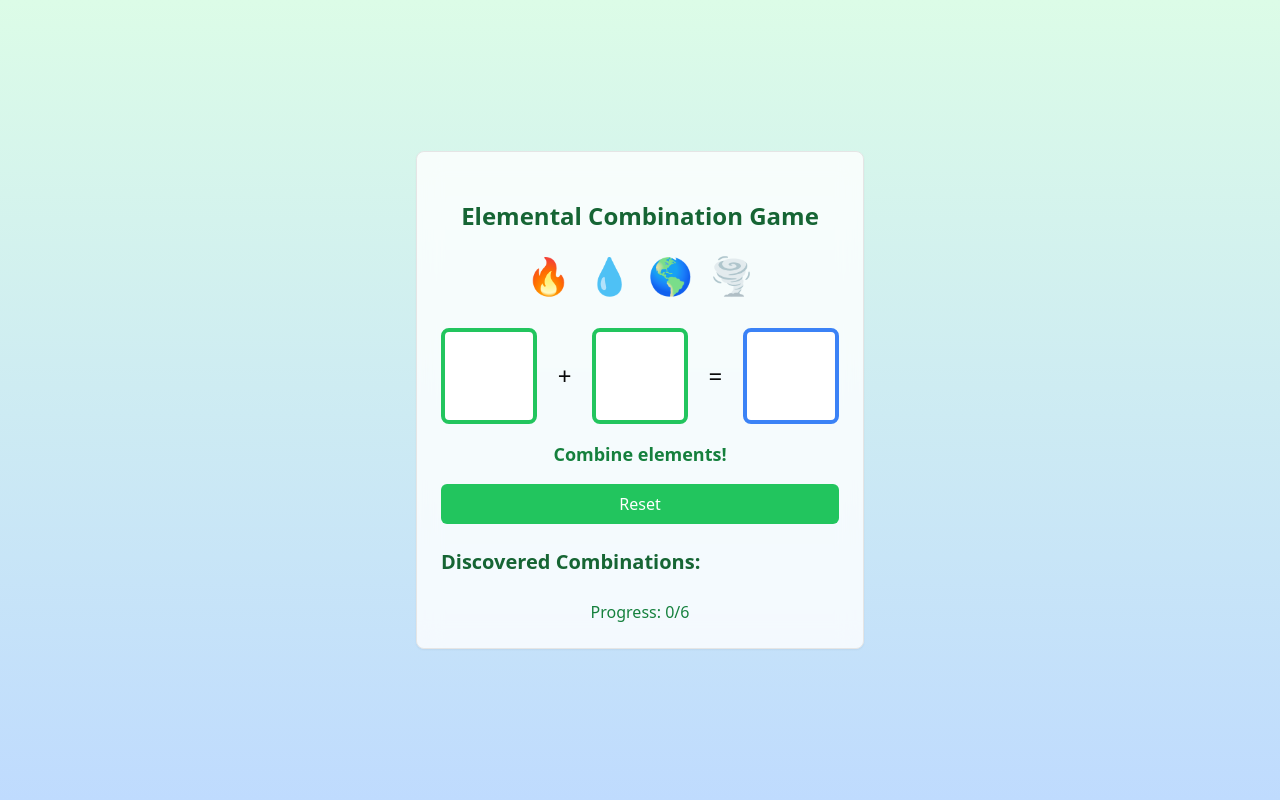
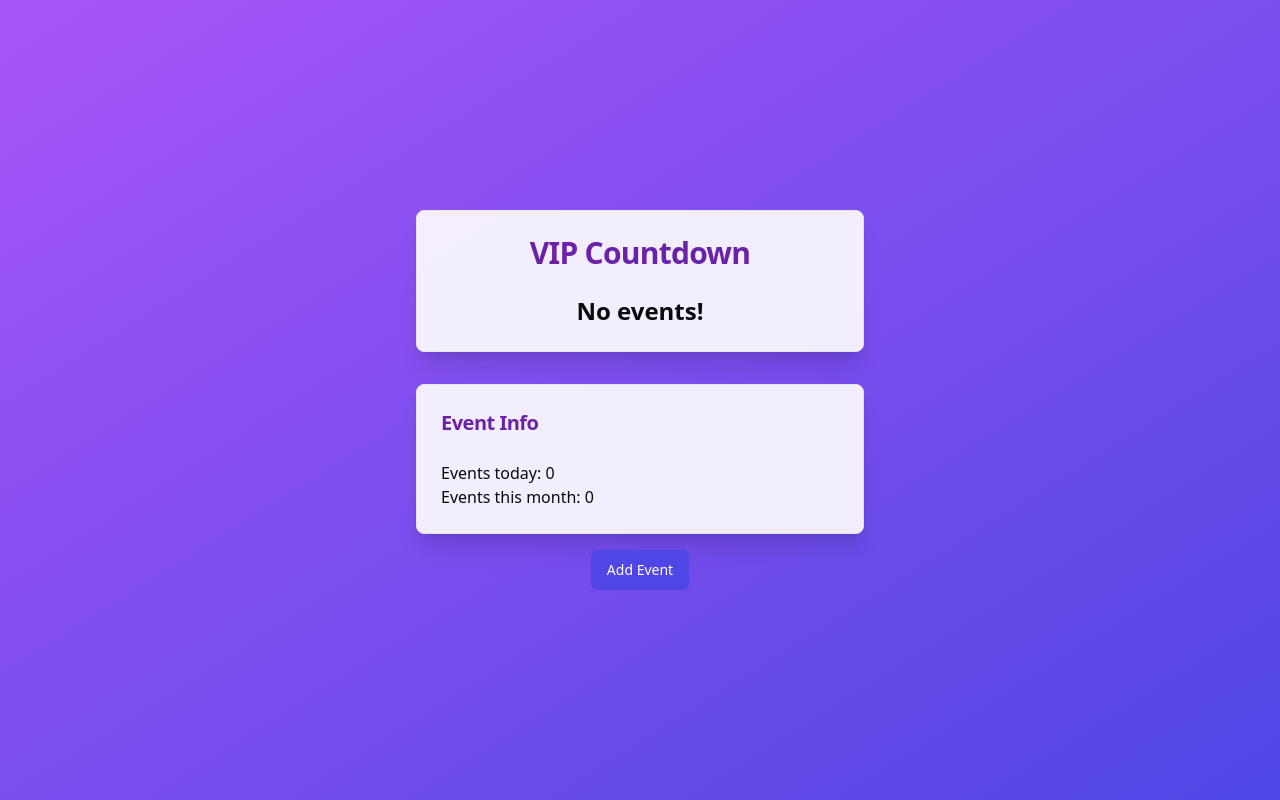
Before and after one commit to colossus21/rlhf-react-tasks, a React (Vite) app: page / in a window 1280 px wide. Built offline with nearby package versions, Linux system fonts and the light colour scheme.

Commit message:
update task :40943

```diff
--- a/src/App.jsx
+++ b/src/App.jsx
@@ -1,148 +1,208 @@
 import React, { useState, useEffect } from 'react';
-import { Card, CardContent } from "@/components/ui/card";
-import { Badge } from "@/components/ui/badge";
+import { Card, CardContent, CardHeader, CardTitle } from "@/components/ui/card";
+import { Button } from "@/components/ui/button";
+import { Dialog, DialogContent, DialogHeader, DialogTitle, DialogTrigger } from "@/components/ui/dialog";
+import { Input } from "@/components/ui/input";
+import { Select, SelectContent, SelectItem, SelectTrigger, SelectValue } from "@/components/ui/select";
 
-const initialElements = [
-  { name: 'Fire', emoji: '🔥' },
-  { name: 'Water', emoji: '💧' },
-  { name: 'Earth', emoji: '🌎' },
-  { name: 'Air', emoji: '🌪️' },
-];
+const emojis = ['🎂', '🎉', '🎊', '🎁', '🍾', '💍', '🏆', '🎓', '🎭', '🎨'];
 
-const combinations = {
-  'Fire💧': { name: 'Steam', emoji: '☁️' },
-  'Fire🌎': { name: 'Lava', emoji: '🌋' },
-  'Air🌎': { name: 'Dust', emoji: '💨' },
-  'Water🌎': { name: 'Mud', emoji: '💩' },
-  'Fire🌪️': { name: 'Energy', emoji: '⚡' },
-  'Water⚡': { name: 'Life', emoji: '🌱' },
-};
-
-const ElementalCombinationGame = () => {
-  const [elements, setElements] = useState(initialElements);
-  const [box1, setBox1] = useState(null);
-  const [box2, setBox2] = useState(null);
-  const [result, setResult] = useState(null);
-  const [discoveredCombinations, setDiscoveredCombinations] = useState([]);
-
-  useEffect(() => {
-    if (box1 && box2) {
-      const combinationKey = box1.name + box2.emoji;
-      const reverseCombinationKey = box2.name + box1.emoji;
-      if (combinations[combinationKey]) {
-        setResult(combinations[combinationKey]);
-        if (!discoveredCombinations.includes(combinations[combinationKey].name)) {
-          const newCombination = combinations[combinationKey];
-          setDiscoveredCombinations([...discoveredCombinations, newCombination.name]);
-          setElements([...elements, newCombination]);
-        }
-      } else if (combinations[reverseCombinationKey]) {
-        setResult(combinations[reverseCombinationKey]);
-        if (!discoveredCombinations.includes(combinations[reverseCombinationKey].name)) {
-          const newCombination = combinations[reverseCombinationKey];
-          setDiscoveredCombinations([...discoveredCombinations, newCombination.name]);
-          setElements([...elements, newCombination]);
-        }
-      } else {
-        setResult({ name: 'No combination', emoji: '🤔' });
-      }
-    } else {
-      setResult(null);
-    }
-  }, [box1, box2]);
-
-  const handleDragStart = (e, element) => {
-    e.dataTransfer.setData('text/plain', JSON.stringify(element));
-  };
-
-  const handleDrop = (e, boxSetter) => {
-    e.preventDefault();
-    const element = JSON.parse(e.dataTransfer.getData('text/plain'));
-    boxSetter(element);
-  };
-
-  const handleDragOver = (e) => {
-    e.preventDefault();
-  };
-
-  const resetBoxes = () => {
-    setBox1(null);
-    setBox2(null);
-    setResult(null);
-  };
-
+const EventCard = ({ event }) => {
+  if (!event) return null;
   return (
-      <div className="min-h-screen bg-gradient-to-b from-green-100 to-blue-200 flex items-center justify-center p-4">
-        <Card className="w-full max-w-md bg-white bg-opacity-80 backdrop-blur-md">
-          <CardContent className="p-6">
-            <h1 className="text-2xl font-bold text-center my-6 text-green-800">Elemental Combination Game</h1>
-
-            <div className="flex flex-wrap justify-center gap-4 mb-8">
-              {elements.map((element) => (
-                  <div
-                      key={element.name}
-                      draggable
-                      onDragStart={(e) => handleDragStart(e, element)}
-                      className="text-4xl cursor-move hover:scale-110 transition-transform"
-                  >
-                    {element.emoji}
-                  </div>
-              ))}
-            </div>
-
-            <div className="flex justify-between items-center mb-4">
-              <div
-                  onDrop={(e) => handleDrop(e, setBox1)}
-                  onDragOver={handleDragOver}
-                  className="w-24 h-24 border-4 border-green-500 rounded-lg flex items-center justify-center text-4xl bg-white"
-              >
-                {box1 ? box1.emoji : ''}
-              </div>
-              <div className="text-2xl">+</div>
-              <div
-                  onDrop={(e) => handleDrop(e, setBox2)}
-                  onDragOver={handleDragOver}
-                  className="w-24 h-24 border-4 border-green-500 rounded-lg flex items-center justify-center text-4xl bg-white"
-              >
-                {box2 ? box2.emoji : ''}
-              </div>
-              <div className="text-2xl">=</div>
-              <div className="w-24 h-24 border-4 border-blue-500 rounded-lg flex items-center justify-center text-4xl bg-white overflow-hidden">
-                {result ? result.emoji : ''}
-              </div>
-            </div>
-
-            <p className="text-center mb-4 text-lg font-semibold text-green-700">
-              {result ? result.name : 'Combine elements!'}
-            </p>
-
-            <button
-                onClick={resetBoxes}
-                className="w-full py-2 px-4 bg-green-500 text-white rounded-md hover:bg-green-600 transition-colors"
-            >
-              Reset
-            </button>
-
-            <div className="mt-6">
-              <h2 className="text-xl font-semibold mb-2 text-green-800">Discovered Combinations:</h2>
-              <div className="flex flex-wrap gap-2">
-                {discoveredCombinations.map((combo, index) => (
-                    <Badge key={index} variant="secondary" className="bg-green-200 text-green-800">
-                      {combo}
-                    </Badge>
-                ))}
-              </div>
-            </div>
-
-            <p className="mt-4 text-center text-green-700">
-              {discoveredCombinations.length === Object.keys(combinations).length
-                  ? '🎉 Congratulations! You\'ve discovered all combinations!'
-                  : `Progress: ${discoveredCombinations.length}/${Object.keys(combinations).length}`}
-            </p>
-          </CardContent>
-        </Card>
+      <div className="text-center text-2xl font-bold">
+        <span>{event.emoji}</span> {event.name}
       </div>
   );
 };
 
-export default ElementalCombinationGame;
+const Countdown = ({ targetDate }) => {
+  const [timeLeft, setTimeLeft] = useState(calculateTimeLeft(targetDate));
+
+  useEffect(() => {
+    const timer = setInterval(() => {
+      setTimeLeft(calculateTimeLeft(targetDate));
+    }, 1000);
+
+    return () => clearInterval(timer);
+  }, [targetDate]);
+
+  if (timeLeft.total <= 0) {
+    return <div className="text-4xl font-bold">Event Started!</div>;
+  }
+
+  return (
+      <div className="text-4xl font-bold text-center">
+        {timeLeft.days}d {timeLeft.hours}h {timeLeft.minutes}m {timeLeft.seconds}s
+      </div>
+  );
+};
+
+const AddEventForm = ({ onAddEvent, onClose }) => {
+  const [name, setName] = useState('');
+  const [emoji, setEmoji] = useState('');
+  const [date, setDate] = useState('');
+
+  const handleSubmit = (e) => {
+    e.preventDefault();
+    if (name && emoji && date) {
+      onAddEvent({ name, emoji, date });
+      onClose();
+    }
+  };
+
+  return (
+      <form onSubmit={handleSubmit} className="space-y-4">
+        <Input
+            type="text"
+            placeholder="Event Name"
+            value={name}
+            onChange={(e) => setName(e.target.value)}
+            required
+        />
+        <Select onValueChange={setEmoji} required>
+          <SelectTrigger>
+            <SelectValue placeholder="Select Emoji" />
+          </SelectTrigger>
+          <SelectContent>
+            {emojis.map((e) => (
+                <SelectItem key={e} value={e}>
+                  {e}
+                </SelectItem>
+            ))}
+          </SelectContent>
+        </Select>
+        <Input
+            type="date"
+            value={date}
+            onChange={(e) => setDate(e.target.value)}
+            required
+        />
+        <Button type="submit" className="w-full">Add Event</Button>
+      </form>
+  );
+};
+
+const VIPCountdown = () => {
+  const [events, setEvents] = useState([
+    { emoji: '🎂', name: "Joe's Birthday", date: "2024-13-01" }
+  ]);
+  const [isOpen, setIsOpen] = useState(false);
+  const [currentEventIndex, setCurrentEventIndex] = useState(0);
+
+  const sortedEvents = [...events].sort((a, b) => new Date(a.date) - new Date(b.date));
+  const futureEvents = sortedEvents.filter(event => new Date(event.date) > new Date());
+
+  const currentEvent = futureEvents[currentEventIndex];
+
+  const todayEvents = events.filter(event => {
+    const eventDate = new Date(event.date);
+    const today = new Date();
+    return eventDate.getDate() === today.getDate() &&
+        eventDate.getMonth() === today.getMonth() &&
+        eventDate.getFullYear() === today.getFullYear();
+  });
+
+  const currentMonthEvents = events.filter(event => {
+    const eventDate = new Date(event.date);
+    const today = new Date();
+    return eventDate.getMonth() === today.getMonth() &&
+        eventDate.getFullYear() === today.getFullYear();
+  });
+
+  const addEvent = (newEvent) => {
+    setEvents([...events, newEvent]);
+  };
+
+  const handlePrevious = () => {
+    setCurrentEventIndex(prev => Math.max(0, prev - 1));
+  };
+
+  const handleNext = () => {
+    setCurrentEventIndex(prev => Math.min(futureEvents.length - 1, prev + 1));
+  };
+
+  return (
+      <div className="min-h-screen bg-gradient-to-br from-purple-500 to-indigo-600 flex flex-col items-center justify-center p-4">
+        <Card className="w-full max-w-md bg-white/90 shadow-xl">
+          <CardHeader>
+            <CardTitle className="text-3xl font-bold text-center text-purple-800">VIP Countdown</CardTitle>
+          </CardHeader>
+          <CardContent className="space-y-6">
+            {currentEvent ? (
+                <>
+                  <EventCard event={currentEvent} />
+                  <Countdown targetDate={currentEvent.date} />
+                  <div className="flex justify-between">
+                    <Button
+                        onClick={handlePrevious}
+                        disabled={currentEventIndex === 0}
+                        className="bg-indigo-600 hover:bg-indigo-700 text-white"
+                    >
+                      Previous
+                    </Button>
+                    <Button
+                        onClick={handleNext}
+                        disabled={currentEventIndex === futureEvents.length - 1}
+                        className="bg-indigo-600 hover:bg-indigo-700 text-white"
+                    >
+                      Next
+                    </Button>
+                  </div>
+                </>
+            ) : (
+                <div className="text-2xl font-bold text-center">No events!</div>
+            )}
+          </CardContent>
+        </Card>
+
+        <div className="mt-8 w-full max-w-md">
+          <Card className="bg-white/90 shadow-xl">
+            <CardHeader>
+              <CardTitle className="text-xl font-bold text-purple-800">Event Info</CardTitle>
+            </CardHeader>
+            <CardContent>
+              <p>Events today: {todayEvents.length}</p>
+              <p>Events this month: {currentMonthEvents.length}</p>
+              <ul className="list-disc list-inside">
+                {todayEvents.map((event, index) => (
+                    <li key={index}>{event.emoji} {event.name}</li>
+                ))}
+              </ul>
+            </CardContent>
+          </Card>
+        </div>
+
+        <Dialog open={isOpen} onOpenChange={setIsOpen}>
+          <DialogTrigger asChild>
+            <Button className="mt-4 bg-indigo-600 hover:bg-indigo-700 text-white">Add Event</Button>
+          </DialogTrigger>
+          <DialogContent className="sm:max-w-[425px]">
+            <DialogHeader>
+              <DialogTitle>Add New Event</DialogTitle>
+            </DialogHeader>
+            <AddEventForm onAddEvent={addEvent} onClose={() => setIsOpen(false)} />
+          </DialogContent>
+        </Dialog>
+      </div>
+  );
+};
+
+function calculateTimeLeft(targetDate) {
+  const difference = +new Date(targetDate) - +new Date();
+  let timeLeft = {};
+
+  if (difference > 0) {
+    timeLeft = {
+      days: Math.floor(difference / (1000 * 60 * 60 * 24)),
+      hours: Math.floor((difference / (1000 * 60 * 60)) % 24),
+      minutes: Math.floor((difference / 1000 / 60) % 60),
+      seconds: Math.floor((difference / 1000) % 60),
+      total: difference,
+    };
+  }
+
+  return timeLeft;
+}
+
+export default VIPCountdown;
```
Also changed, not shown: prompt.txt, 1 other file (tests, documents, lock files or other folders).
